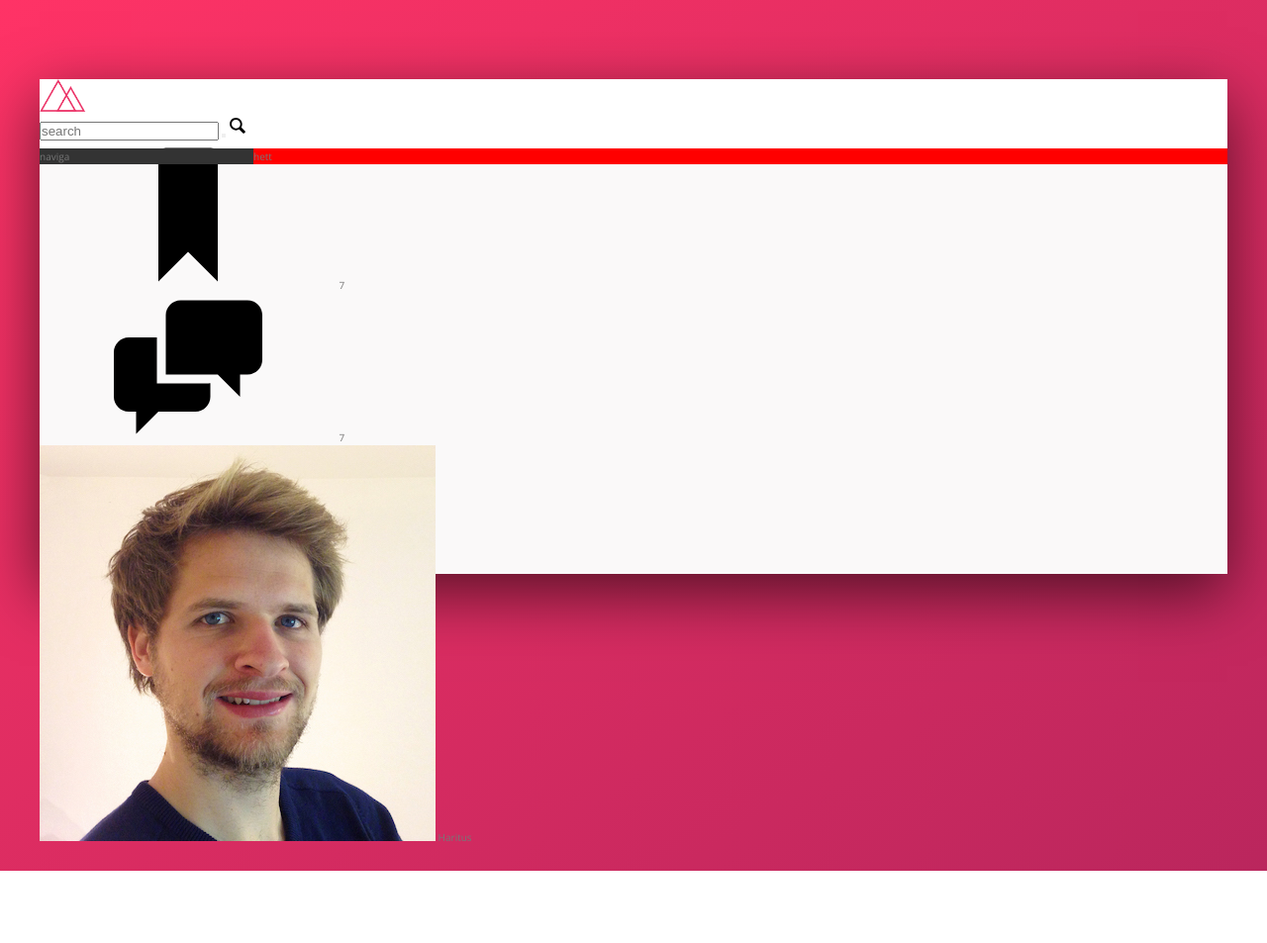
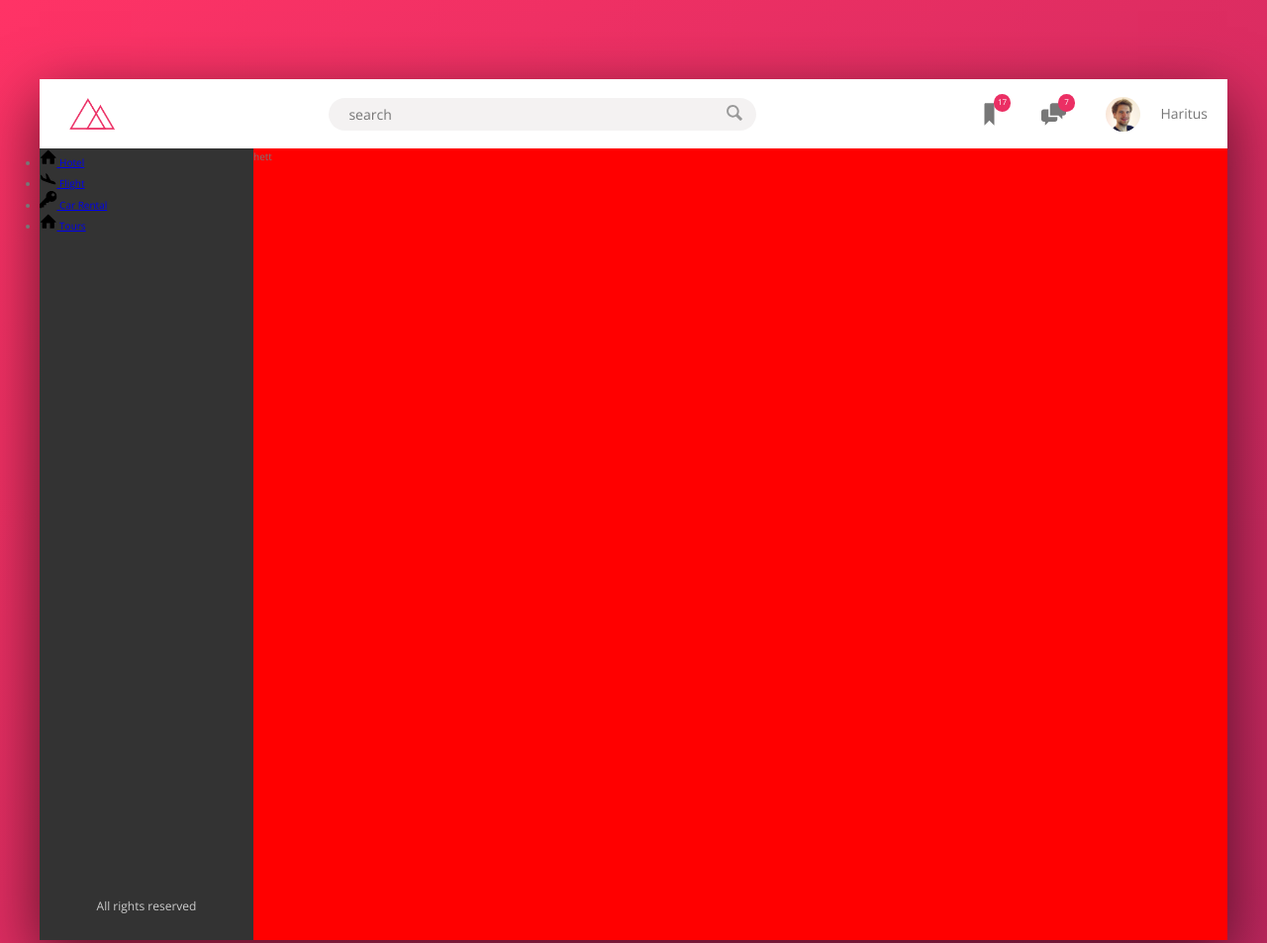
Before and after one commit to ankitharitus/Hotel-Layout, a website: page index.html in a window 1280 px wide. Shown: the top 953 px of the page at 99% size. Before the commit the page ends 880 px from the top, so only its background shows below. Drawn offline with nearby package versions, Linux system fonts and the light colour scheme.

Commit message:
header completed

```diff
--- a/index.html
+++ b/index.html
@@ -19,17 +19,18 @@
         <img src="img/logo.png" alt="logo" class="logo" />
         <form action="#" class="search">
           <input type="text" class="search__input" placeholder="search" />
-          <button class="search__button"></button>
-          <svg class="search__icon">
-            <use xlink:href="img/sprite.svg#icon-magnifying-glass"></use>
-          </svg>
+          <button class="search__button">
+            <svg class="search__icon">
+              <use xlink:href="img/sprite.svg#icon-magnifying-glass"></use>
+            </svg>
+          </button>
         </form>
         <nav class="user-nav">
           <div class="user-nav__icon-box">
             <svg class="user-nav__icon">
               <use xlink:href="img/sprite.svg#icon-bookmark"></use>
             </svg>
-            <span class="user-nav__notification">7</span>
+            <span class="user-nav__notification">17</span>
           </div>
           <div class="user-nav__icon-box">
             <svg class="user-nav__icon">
@@ -44,7 +45,43 @@
         </nav>
       </header>
       <div class="content">
-        <nav class="sidebar">naviga</nav>
+        <nav class="sidebar">
+          <ul class="side-nav">
+            <li class="side-nav__item">
+              <a href="#" class="side-nav__link">
+                <svg class="side-nav__icon">
+                  <use xlink:href="img/sprite.svg#icon-home"></use>
+                </svg>
+                <span>Hotel</span>
+              </a>
+            </li>
+            <li class="side-nav__item">
+              <a href="#" class="side-nav__link">
+                <svg class="side-nav__icon">
+                  <use xlink:href="img/sprite.svg#icon-aircraft-landing"></use>
+                </svg>
+                <span>Flight</span>
+              </a>
+            </li>
+            <li class="side-nav__item">
+              <a href="#" class="side-nav__link">
+                <svg class="side-nav__icon">
+                  <use xlink:href="img/sprite.svg#icon-key"></use>
+                </svg>
+                <span>Car Rental</span>
+              </a>
+            </li>
+            <li class="side-nav__item">
+              <a href="#" class="side-nav__link">
+                <svg class="side-nav__icon">
+                  <use xlink:href="img/sprite.svg#icon-home"></use>
+                </svg>
+                <span>Tours</span>
+              </a>
+            </li>
+          </ul>
+          <div class="legal">All rights reserved</div>
+        </nav>
         <main class="hotel-view">hett</main>
       </div>
     </div>
--- a/sass/_components.scss
+++ b/sass/_components.scss
@@ -1,14 +1,121 @@
 .logo {
   height: 3.25rem;
+  margin-left: 3rem;
 }
 
 .search {
+  flex: 0 0 40%;
+  display: flex;
+  justify-content: center;
+  align-items: center;
+
   &__input {
+    font-family: inherit;
+    font-size: inherit;
+    color: inherit;
+    background-color: var(--color-grey-light-2);
+    border: none;
+    border-radius: 100px;
+    padding: 0.7rem 2rem;
+    width: 90%;
+    transition: all 0.2s;
+    margin-right: -3.25rem;
+
+    &:focus {
+      width: 100%;
+      background-color: var(--color-grey-light-3);
+      outline: none;
+    }
   }
+
+  &__input:focus + &__button {
+    background-color: var(--color-grey-light-3);
+  }
+
   &__button {
+    border: none;
+    background-color: var(--color-grey-light-2);
+
+    &:focus {
+      outline: none;
+    }
+
+    &:active {
+      transform: translateY(3px);
+    }
   }
   &__icon {
     height: 2rem;
     width: 2rem;
+    fill: var(--color-grey-dark-3);
   }
 }
+
+.user-nav {
+  align-self: stretch;
+
+  display: flex;
+  align-items: center;
+
+  & > * {
+    padding: 0 2rem;
+    cursor: pointer;
+    height: 100%;
+    display: flex;
+    align-items: center;
+  }
+
+  & > *:hover {
+    background-color: var(--color-grey-light-2);
+  }
+
+  &__icon-box {
+    position: relative;
+  }
+
+  &__icon {
+    height: 2.5rem;
+    width: 2.5rem;
+    fill: var(--color-grey-dark-2);
+  }
+  &__notification {
+    font-size: 0.8rem;
+    height: 1.75rem;
+    width: 1.75rem;
+    border-radius: 50%;
+    background-color: var(--color-primary);
+    color: white;
+    position: absolute;
+    top: 1.5rem;
+    right: 1.1rem;
+
+    display: flex;
+    justify-content: center;
+    align-items: center;
+  }
+
+  &__user-photo {
+    height: 3.5rem;
+    border-radius: 50%;
+    margin-right: 2rem;
+  }
+}
+
+.side-nav {
+  &__item {
+  }
+
+  &__link {
+  }
+  &__icon {
+    width: 1.75rem;
+    height: 1.75rem;
+  }
+}
+
+.legal {
+  font-size: 1.2rem;
+  text-align: center;
+  padding: 2.5rem;
+  color: var(--color-grey-light-4);
+}
--- a/sass/_layout.scss
+++ b/sass/_layout.scss
@@ -7,9 +7,13 @@
 }
 
 .header {
+  font-size: 1.4rem;
   height: 7rem;
   background-color: #fff;
   border-bottom: var(--color-grey-light-2);
+  display: flex;
+  justify-content: space-between;
+  align-items: center;
 }
 
 .content {
@@ -19,9 +23,13 @@
 .sidebar {
   background-color: var(--color-grey-dark-1);
   flex: 0 0 18%;
+  display: flex;
+  flex-direction: column;
+  justify-content: space-between;
 }
 
 .hotel-view {
   flex-grow: 1;
   background-color: red;
+  height: 80rem;
 }
```
Also changed, not shown: css/style.css.
